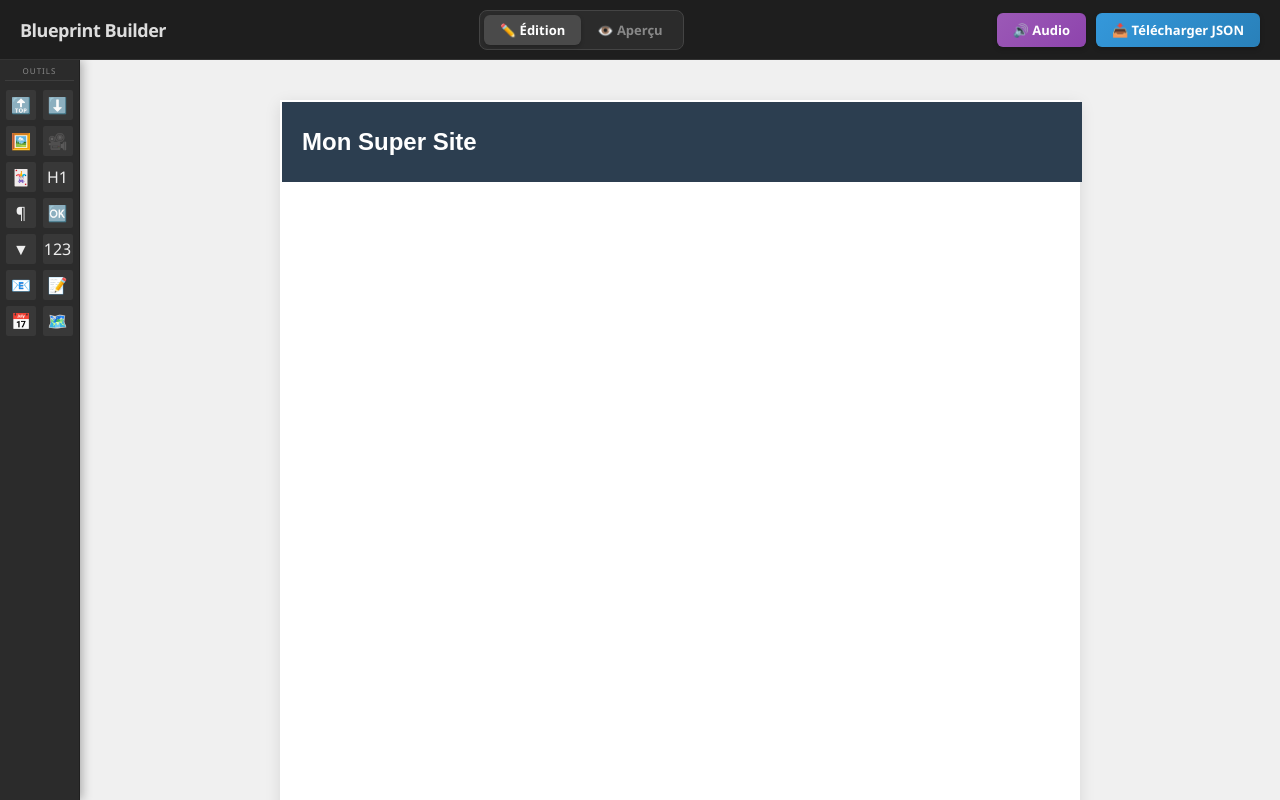
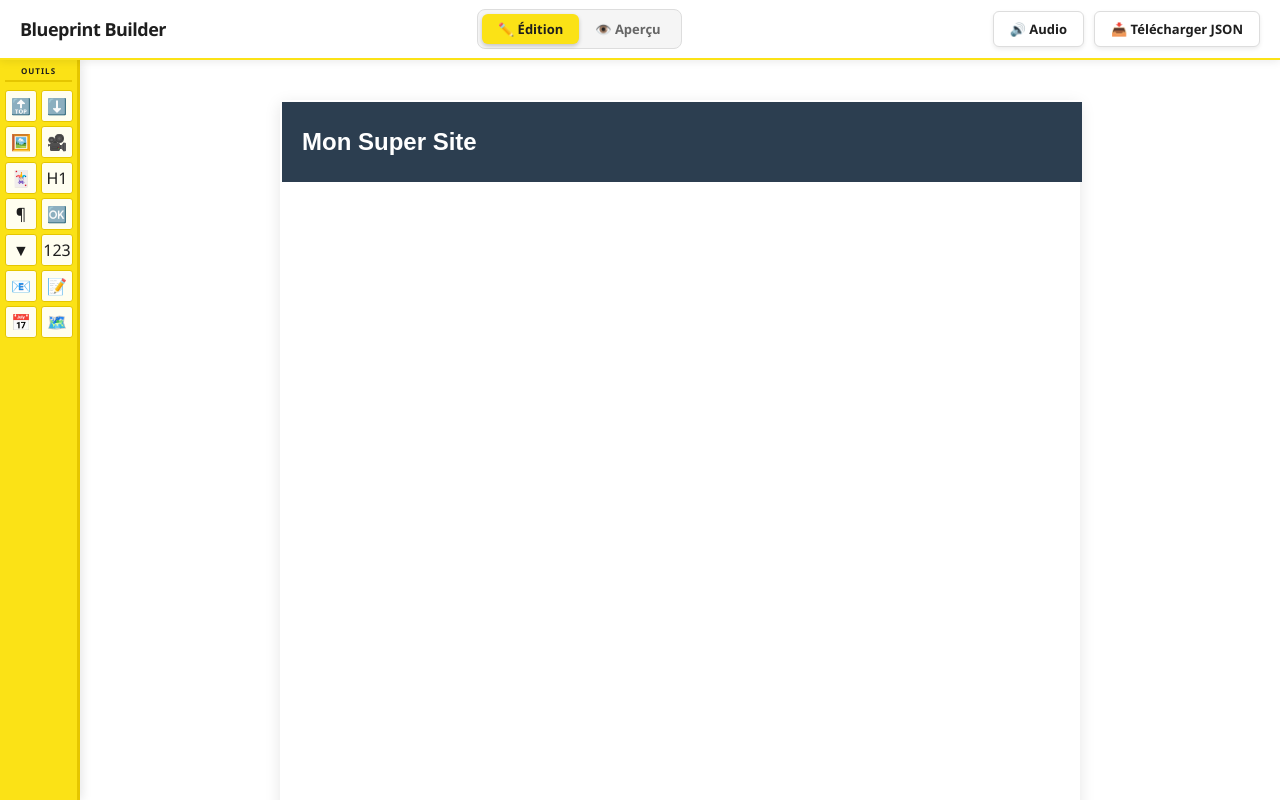
Before and after one commit to ThoomassC/blueprint, a React (Vite) app: page / in a window 1280 px wide. Built offline with nearby package versions, Linux system fonts and the light colour scheme.

Commit message:
Mise à jour du style CSS : Jaune

```diff
--- a/src/App.css
+++ b/src/App.css
@@ -5,7 +5,7 @@
   box-sizing: border-box;
   margin: 0;
   padding: 0;
-  font-family: "Segoe UI", Roboto, Helvetica, Arial, sans-serif;
+  font-family: 'Segoe UI', Roboto, Helvetica, Arial, sans-serif;
 }
 
 html,
@@ -18,7 +18,7 @@ body,
   display: flex;
   flex-direction: column;
   height: 100vh;
-  background-color: #121212; /* Fond global sombre */
+  background-color: #ffffff; /* Fond blanc */
 }
 
 /* =========================================
@@ -26,21 +26,22 @@ body,
    ========================================= */
 .top-bar {
   height: 60px;
-  background-color: #1e1e1e;
-  border-bottom: 1px solid #333;
-  color: white;
+  background-color: #ffffff;
+  border-bottom: 2px solid #fbe216;
+  color: #1e1e1e;
   display: flex;
   justify-content: space-between;
   align-items: center;
   padding: 0 20px;
   z-index: 10;
+  box-shadow: 0 2px 8px rgba(0, 0, 0, 0.08);
 }
 
 .logo-area h1 {
   font-size: 18px;
   font-weight: 600;
   letter-spacing: -0.5px;
-  color: #ddd;
+  color: #1e1e1e;
 }
 
 /* --- Switch Mode (Segmented Control) --- */
@@ -52,16 +53,16 @@ body,
 
 .mode-toggle {
   display: flex;
-  background-color: #2b2b2b;
+  background-color: #f5f5f5;
   padding: 4px;
   border-radius: 8px;
-  border: 1px solid #444;
+  border: 1px solid #ddd;
 }
 
 .toggle-btn {
   background: transparent;
   border: none;
-  color: #888;
+  color: #666;
   padding: 6px 16px;
   border-radius: 6px;
   cursor: pointer;
@@ -74,12 +75,12 @@ body,
 }
 
 .toggle-btn:hover {
-  color: #bbb;
+  color: #d4a000;
 }
 
 .toggle-btn.active {
-  background-color: #4a4a4a;
-  color: white;
+  background-color: #fbe216;
+  color: #1e1e1e;
   box-shadow: 0 2px 4px rgba(0, 0, 0, 0.2);
 }
 
@@ -91,20 +92,21 @@ body,
 
 .btn-export,
 .btn-audio {
-  background: linear-gradient(135deg, #3498db, #2980b9);
-  color: white;
-  border: none;
+  background: #ffffff;
+  color: #1e1e1e;
+  border: 1px solid #ddd;
   padding: 8px 16px;
   border-radius: 6px;
   cursor: pointer;
   font-weight: bold;
   font-size: 13px;
-  box-shadow: 0 2px 5px rgba(0, 0, 0, 0.2);
-  transition: transform 0.1s;
+  box-shadow: 0 2px 4px rgba(0, 0, 0, 0.08);
+  transition: all 0.2s ease;
 }
 
 .btn-audio {
-  background: linear-gradient(135deg, #9b59b6, #8e44ad);
+  background: #ffffff;
+  color: #1e1e1e;
 }
 
 .btn-export:active,
@@ -114,7 +116,8 @@ body,
 
 .btn-export:hover,
 .btn-audio:hover {
-  filter: brightness(1.1);
+  background-color: #f9f9f9;
+  border-color: #fbe216;
 }
 
 /* =========================================
@@ -123,32 +126,33 @@ body,
 .editor-workspace {
   display: flex;
   flex: 1;
-  background-color: #f0f0f0; /* Fond clair pour la zone de travail */
+  background-color: #ffffff; /* Fond blanc */
   overflow: hidden;
 }
 
-/* La barre latérale fine et sombre */
+/* La barre latérale fine avec couleur jaune */
 .sidebar.ps-toolbar {
   width: 80px;
-  background-color: #2b2b2b;
-  border-right: 1px solid #1f1f1f;
+  background-color: #fbe216;
+  border-right: 3px solid #e5c600;
   padding: 5px;
   display: flex;
   flex-direction: column;
   align-items: center;
-  box-shadow: 2px 0 10px rgba(0, 0, 0, 0.3);
+  box-shadow: 2px 0 10px rgba(0, 0, 0, 0.1);
   z-index: 5;
 }
 
 .ps-header {
   font-size: 8px;
-  color: #888;
+  color: #1e1e1e;
   letter-spacing: 1px;
   margin-bottom: 8px;
   width: 100%;
   text-align: center;
-  border-bottom: 1px solid #3d3d3d;
+  border-bottom: 2px solid #e5c600;
   padding-bottom: 4px;
+  font-weight: 700;
 }
 
 .ps-grid {
@@ -160,12 +164,12 @@ body,
 
 /* Boutons de la sidebar */
 .sidebar-item {
-  position: relative; /* Nécessaire pour le tooltip */
+  position: relative;
   width: 32px;
   height: 32px;
-  background-color: #383838;
-  color: #eee;
-  border: 1px solid #2b2b2b;
+  background-color: #fffef0;
+  color: #1e1e1e;
+  border: 1px solid #e5c600;
   border-radius: 3px;
   display: flex;
   align-items: center;
@@ -176,14 +180,15 @@ body,
 }
 
 .sidebar-item:hover {
-  background-color: #505050;
-  border-color: #666;
-  box-shadow: inset 0 0 2px rgba(0, 0, 0, 0.5);
+  background-color: #ffffff;
+  border-color: #d4a000;
+  box-shadow: 0 0 4px rgba(212, 160, 0, 0.4);
 }
 
 .sidebar-item:active {
-  background-color: #1f1f1f;
-  border-color: #3498db;
+  background-color: #fff8dc;
+  border-color: #d4a000;
+  transform: scale(0.95);
 }
 
 /* --- Tooltip (Infobulle) --- */
@@ -209,7 +214,7 @@ body,
 }
 
 .tooltip-text::after {
-  content: "";
+  content: '';
   position: absolute;
   top: 50%;
   right: 100%;
@@ -246,8 +251,8 @@ body,
 }
 
 .page-sheet.highlight {
-  border-color: #3498db;
-  background-color: #f0f8ff;
+  border-color: #fbe216;
+  background-color: #fffef0;
 }
 
 .empty-state {
@@ -280,18 +285,18 @@ body,
 
 /* L'élément fantôme qui suit la souris */
 .drag-overlay-item {
-  background-color: #2b2b2b;
-  color: white;
+  background-color: #fbe216;
+  color: #1e1e1e;
   width: 40px;
   height: 40px;
   display: flex;
   align-items: center;
   justify-content: center;
   font-size: 20px;
-  border: 1px solid #3498db;
+  border: 2px solid #d4a000;
   border-radius: 4px;
   box-shadow: 0 10px 20px rgba(0, 0, 0, 0.25);
-  opacity: 0.9;
+  opacity: 0.95;
   cursor: grabbing;
 }
 
@@ -301,7 +306,7 @@ body,
   top: -10px;
   left: 100%; /* S'affiche sur la droite de l'élément */
   margin-left: 10px;
-  background: white;
+  background: #fbe216;
   padding: 10px;
   border-radius: 6px;
   box-shadow: 0 5px 15px rgba(0, 0, 0, 0.2);
@@ -309,6 +314,7 @@ body,
   min-width: 200px;
   display: flex;
   flex-direction: column;
+  border: 2px solid #e5c600;
 }
 
 .toolbar-content {
@@ -321,18 +327,19 @@ body,
   display: flex;
   flex-direction: column;
   gap: 5px;
-  border-bottom: 1px solid #eee;
+  border-bottom: 1px solid #e5c600;
   padding-bottom: 8px;
   margin-bottom: 5px;
 }
 
 .toolbar-input,
 .toolbar-textarea {
-  border: 1px solid #ddd;
+  border: 1px solid #e5c600;
   padding: 6px;
   border-radius: 4px;
   width: 100%;
   font-size: 13px;
+  background-color: #fffef0;
 }
 
 .toolbar-input-small {
```
